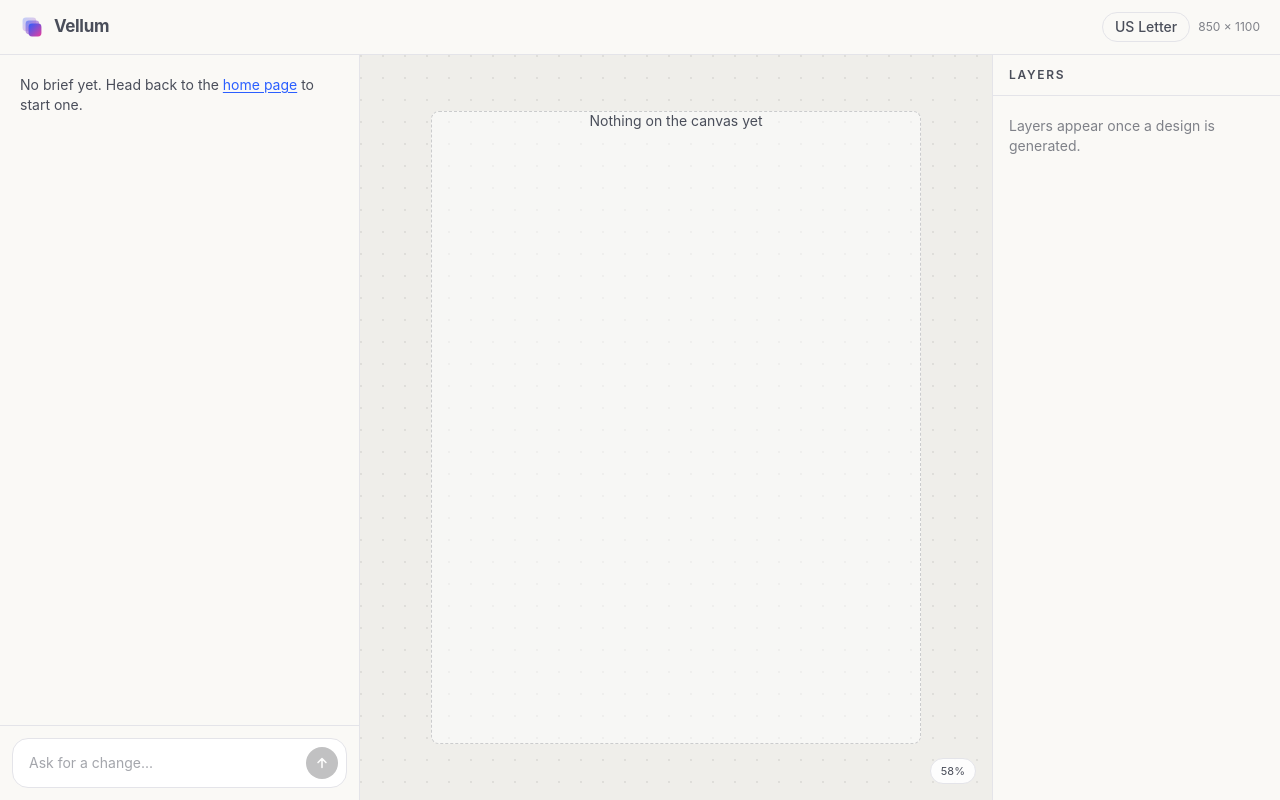
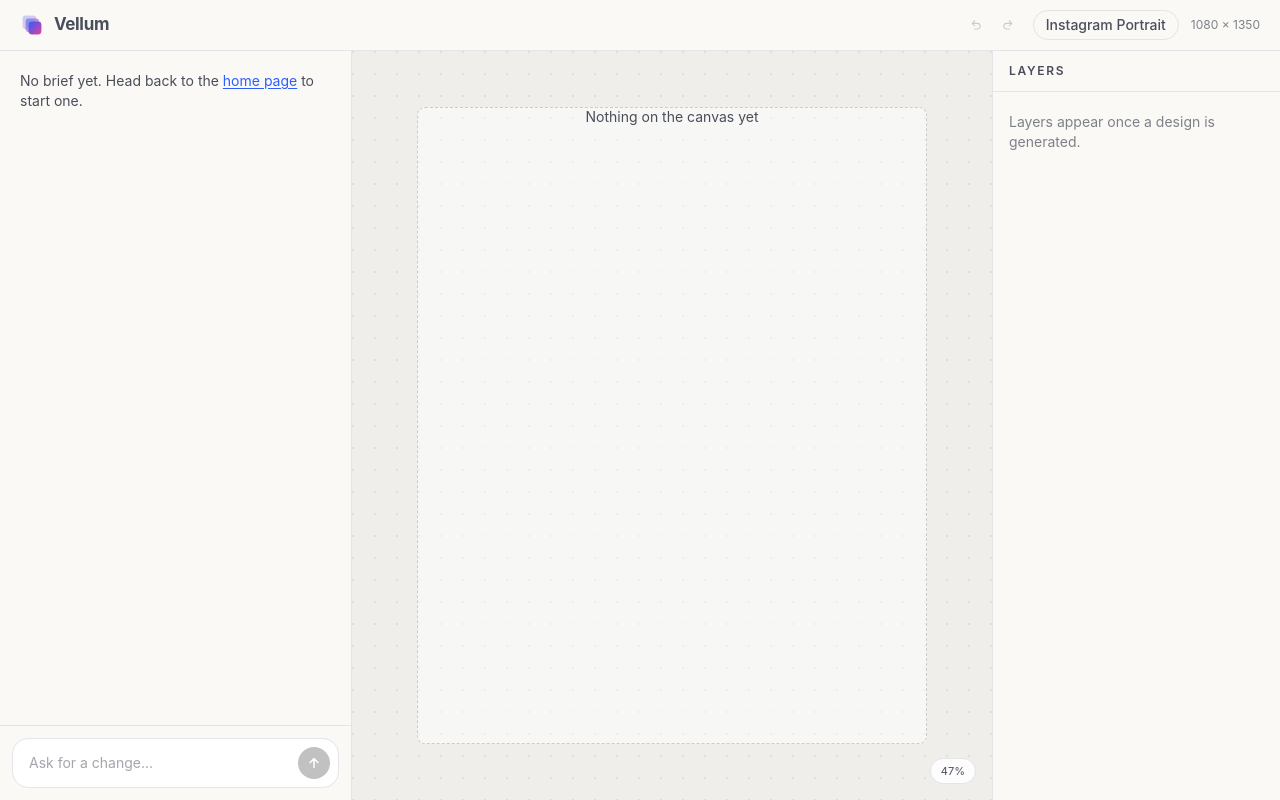
Before and after one commit to KaanEnt/Marketing-Assets, a Next.js app: page /studio in a window 1280 px wide. Built offline with nearby package versions, Linux system fonts and the light colour scheme; a web font is replaced by a local one.

Commit message:
update: move studio state into the editor store and add undo controls

```diff
--- a/components/studio/studio.tsx
+++ b/components/studio/studio.tsx
@@ -6,39 +6,41 @@ import { useCallback, useEffect, useRef, useState } from "react";
 import { Wordmark } from "@/components/wordmark";
 import { Canvas } from "@/components/studio/canvas";
 import { LayerList } from "@/components/studio/layer-list";
+import { useEditor } from "@/lib/editor/store";
 import { streamSse } from "@/lib/sse-client";
-import { readLayers, sanitizeSvg, type LayerInfo } from "@/lib/svg/layers";
-import { PRESETS, isPresetId } from "@/lib/layout/presets";
+import { readLayers, sanitizeSvg } from "@/lib/svg/layers";
+import { PRESETS, isPresetId, type PresetId } from "@/lib/layout/presets";
 
 type Message = { role: "user" | "assistant"; text: string };
-
 type Status = "idle" | "streaming" | "correcting" | "done" | "error";
 
 export function Studio() {
   const [messages, setMessages] = useState<Message[]>([]);
   const [status, setStatus] = useState<Status>("idle");
   const [statusNote, setStatusNote] = useState("");
-  const [svg, setSvg] = useState<string | null>(null);
-  const [layers, setLayers] = useState<LayerInfo[]>([]);
-  const [selected, setSelected] = useState<string | null>(null);
-  const [presetId, setPresetId] = useState("us-letter");
   const [input, setInput] = useState("");
   const agentId = useRef<string | undefined>(undefined);
   const started = useRef(false);
 
+  const presetId = useEditor((state) => state.presetId);
+  const layers = useEditor((state) => state.layers);
+  const setDocument = useEditor((state) => state.setDocument);
+  const undo = useEditor((state) => state.undo);
+  const redo = useEditor((state) => state.redo);
+  const canUndo = useEditor((state) => state.past.length > 0);
+  const canRedo = useEditor((state) => state.future.length > 0);
+
   const generate = useCallback(
-    async (message: string, targetPreset: string, layerIds?: string[]) => {
+    async (message: string, targetPreset: PresetId, layerIds?: string[]) => {
       setMessages((prev) => [...prev, { role: "user", text: message }, { role: "assistant", text: "" }]);
       setStatus("streaming");
       setStatusNote("Composing the layout");
 
       try {
-        await streamSse("/api/generate", {
-          message,
-          presetId: targetPreset,
-          agentId: agentId.current,
-          currentLayerIds: layerIds,
-        }, {
+        await streamSse(
+          "/api/generate",
+          { message, presetId: targetPreset, agentId: agentId.current, currentLayerIds: layerIds },
+          {
             agent: (data) => {
               agentId.current = data.agentId as string;
             },
@@ -57,10 +59,14 @@ export function Studio() {
             },
             document: (data) => {
               const clean = sanitizeSvg(data.svg as string);
-            setSvg(clean);
-            setLayers(readLayers(clean));
-            setSelected(null);
-            // The streamed prose includes the whole SVG source; replace it with the
+              const incomingPreset = data.presetId as string;
+              setDocument(
+                clean,
+                isPresetId(incomingPreset) ? incomingPreset : targetPreset,
+                readLayers(clean),
+              );
+
+              // The streamed prose contains the whole SVG source; swap it for the
               // model's one-line description so the transcript stays readable.
               const note = (data.note as string) || "Done.";
               setMessages((prev) => {
@@ -79,13 +85,14 @@ export function Studio() {
               setStatus("error");
               setStatusNote((data.message as string) || "Generation failed.");
             },
-        });
+          },
+        );
       } catch (error) {
         setStatus("error");
         setStatusNote(error instanceof Error ? error.message : "Generation failed.");
       }
     },
-    [],
+    [setDocument],
   );
 
   useEffect(() => {
@@ -107,20 +114,29 @@ export function Studio() {
       }
 
       const target = isPresetId(brief.presetId) ? brief.presetId : "us-letter";
-      setPresetId(target);
       await generate(brief.message, target);
     })();
   }, [generate]);
 
   const busy = status === "streaming" || status === "correcting";
-  const preset = isPresetId(presetId) ? PRESETS[presetId] : PRESETS["us-letter"];
+  const preset = PRESETS[presetId];
 
   return (
     <div className="flex h-screen flex-col bg-paper">
-      <header className="flex shrink-0 items-center justify-between border-b border-mist px-5 py-3">
+      <header className="flex shrink-0 items-center justify-between border-b border-mist px-5 py-2.5">
         <Wordmark muted />
-        <div className="flex items-center gap-2 text-sm">
-          <span className="rounded-full border border-mist px-3 py-1 font-medium text-graphite">
+
+        <div className="flex items-center gap-3">
+          <div className="flex items-center gap-0.5">
+            <HeaderButton label="Undo" disabled={!canUndo} onClick={undo}>
+              <path d="M4 8h6.5a3.5 3.5 0 0 1 0 7H7M4 8l3-3M4 8l3 3" />
+            </HeaderButton>
+            <HeaderButton label="Redo" disabled={!canRedo} onClick={redo}>
+              <path d="M16 8H9.5a3.5 3.5 0 0 0 0 7H13M16 8l-3-3M16 8l-3 3" />
+            </HeaderButton>
+          </div>
+
+          <span className="rounded-full border border-mist px-3 py-1 text-sm font-medium text-graphite">
             {preset.label}
           </span>
           <span className="font-mono text-xs text-graphite/70">
@@ -130,7 +146,7 @@ export function Studio() {
       </header>
 
       <div className="flex min-h-0 flex-1">
-        <aside className="flex w-[360px] shrink-0 flex-col border-r border-mist">
+        <aside className="flex w-[352px] shrink-0 flex-col border-r border-mist">
           <div className="flex-1 space-y-4 overflow-y-auto p-5">
             {messages.length === 0 && (
               <p className="text-sm text-graphite">
@@ -151,11 +167,7 @@ export function Studio() {
                       : "max-w-[92%] text-sm leading-relaxed text-graphite"
                   }
                 >
-                  {message.role === "assistant" && !message.text && busy ? (
-                    <ThinkingDots />
-                  ) : (
-                    message.text
-                  )}
+                  {message.role === "assistant" && !message.text && busy ? <ThinkingDots /> : message.text}
                 </div>
               </div>
             ))}
@@ -213,11 +225,37 @@ export function Studio() {
           </form>
         </aside>
 
-        <Canvas svg={svg} busy={busy} selected={selected} preset={preset} />
-
-        <LayerList layers={layers} selected={selected} onSelect={setSelected} busy={busy} />
+        <Canvas busy={busy} preset={preset} />
+        <LayerList busy={busy} />
       </div>
     </div>
+  );
+}
+
+function HeaderButton({
+  label,
+  disabled,
+  onClick,
+  children,
+}: {
+  label: string;
+  disabled: boolean;
+  onClick: () => void;
+  children: React.ReactNode;
+}) {
+  return (
+    <button
+      type="button"
+      onClick={onClick}
+      disabled={disabled}
+      aria-label={label}
+      title={label}
+      className="rounded-lg p-1.5 text-graphite transition enabled:hover:bg-ink/[0.06] enabled:hover:text-ink disabled:opacity-25"
+    >
+      <svg viewBox="0 0 20 20" className="h-4 w-4" fill="none" stroke="currentColor" strokeWidth="1.5" strokeLinecap="round" strokeLinejoin="round">
+        {children}
+      </svg>
+    </button>
   );
 }
 
```
Lines whose indentation alone changed are shown as unchanged.
